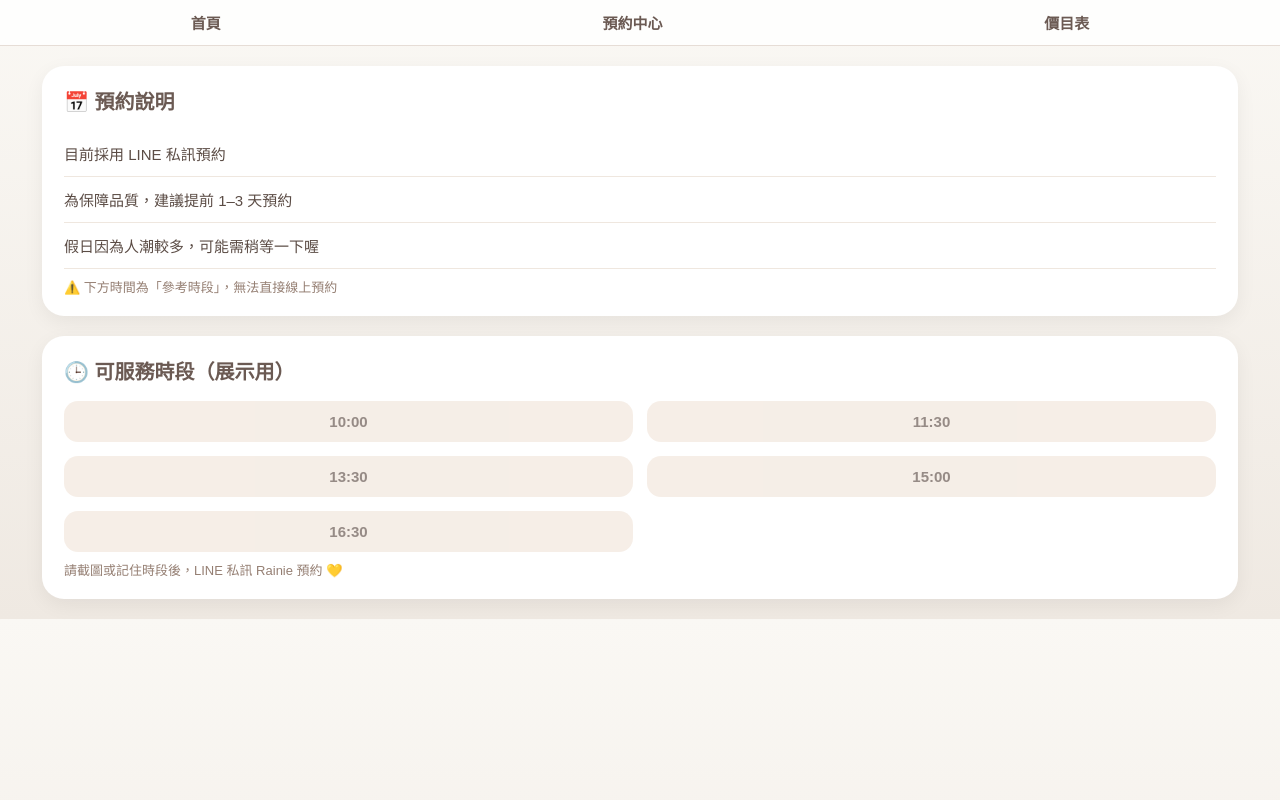
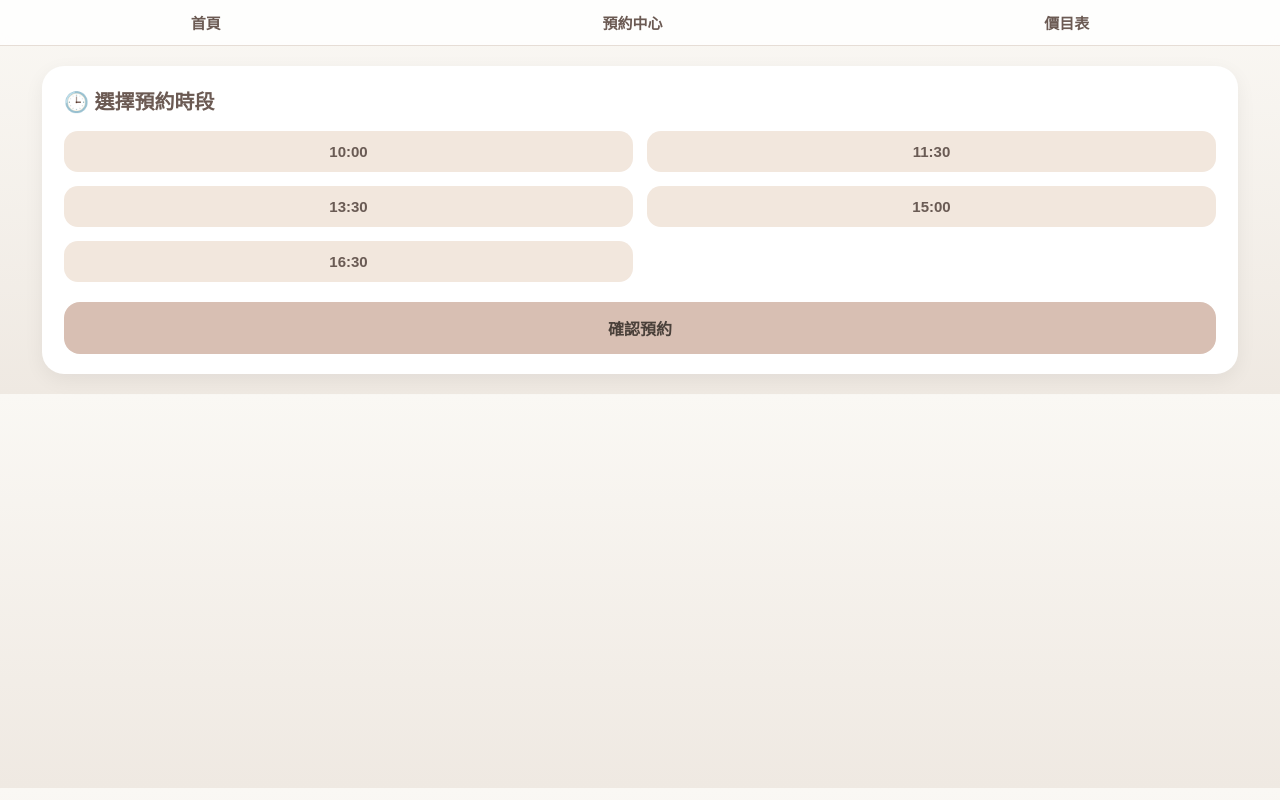
Before and after one commit to yvv8schrsb-glitch/yvv8schrsb-glitch.github.io, a plain HTML site: page booking.html in a window 1280 px wide. Drawn offline with Linux system fonts and the light colour scheme.

Commit message:
Refactor booking.html for appointment selection
Removed item-row and notice sections, added submit button for appointment confirmation.

```diff
--- a/booking.html
+++ b/booking.html
@@ -52,16 +52,6 @@ body {
     color: #6b5a53;
 }
 
-/* 項目 */
-.item-row {
-    display: flex;
-    justify-content: space-between;
-    padding: 12px 0;
-    border-bottom: 1px solid #efe7df;
-    font-size: 15px;
-    color: #5b4c45;
-}
-
 /* 時段按鈕 */
 .time-box {
     display: grid;
@@ -78,14 +68,26 @@ body {
     font-weight: 700;
     color: #6a5b54;
     font-size: 15px;
-    pointer-events: none;   /* 無法點選 */
-    opacity: 0.7;
+    transition: 0.2s;
+}
+.time-btn.active {
+    background: #e4cfc3;
+    color: #5a4740;
+    box-shadow: 0 3px 8px rgba(0,0,0,0.12);
 }
 
-.notice {
-    margin: 8px 0 0;
-    font-size: 13px;
-    color: #957f73;
+/* 預約按鈕 */
+.submit-btn {
+    margin-top: 20px;
+    width: 100%;
+    padding: 14px 0;
+    background: #d8bfb3;
+    color: #4a403a;
+    border: none;
+    text-align: center;
+    border-radius: 16px;
+    font-size: 16px;
+    font-weight: 700;
 }
 </style>
 </head>
@@ -98,20 +100,8 @@ body {
     <a href="price.html">價目表</a>
 </div>
 
-<!-- 預約說明 -->
 <div class="card">
-    <div class="title">📅 預約說明</div>
-
-    <div class="item-row">目前採用 LINE 私訊預約</div>
-    <div class="item-row">為保障品質，建議提前 1–3 天預約</div>
-    <div class="item-row">假日因為人潮較多，可能需稍等一下喔</div>
-
-    <div class="notice">⚠️ 下方時間為「參考時段」，無法直接線上預約</div>
-</div>
-
-<!-- 時段展示（不能選） -->
-<div class="card">
-    <div class="title">🕒 可服務時段（展示用）</div>
+    <div class="title">🕒 選擇預約時段</div>
 
     <div class="time-box">
         <div class="time-btn">10:00</div>
@@ -121,8 +111,23 @@ body {
         <div class="time-btn">16:30</div>
     </div>
 
-    <div class="notice">請截圖或記住時段後，LINE 私訊 Rainie 預約 💛</div>
+    <button class="submit-btn" onclick="alertMsg()">確認預約</button>
 </div>
+
+<script>
+let buttons = document.querySelectorAll(".time-btn");
+
+buttons.forEach(btn => {
+    btn.addEventListener("click", () => {
+        buttons.forEach(b => b.classList.remove("active"));
+        btn.classList.add("active");
+    });
+});
+
+function alertMsg() {
+    alert("請加 LINE（@b66B1AB）私訊預約喔 💛");
+}
+</script>
 
 </body>
 </html>
```
